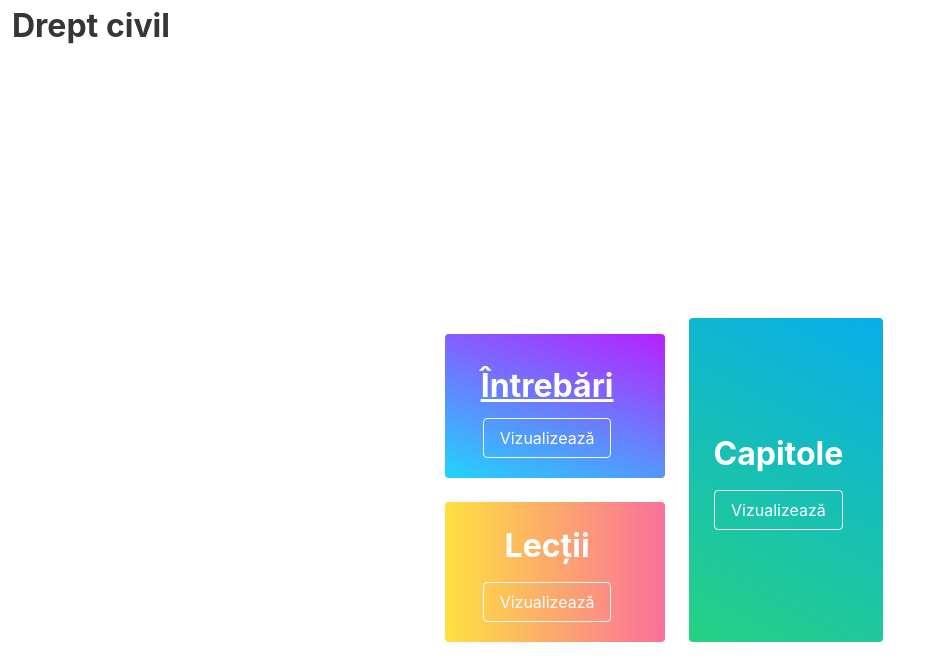
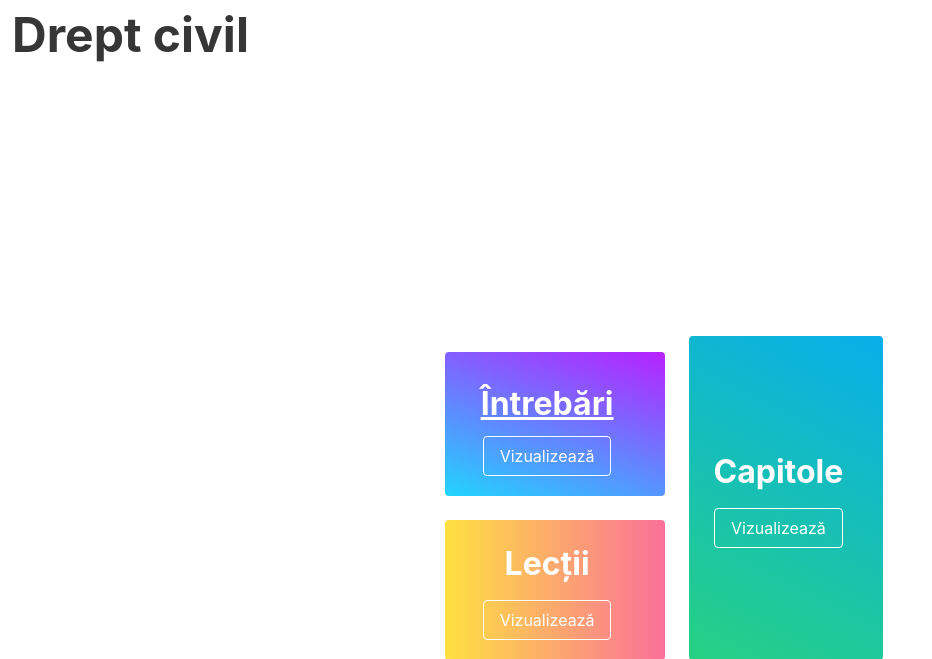
Before and after one commit to cosmin-bianu/dcdashboard, a Django app: template data_management/templates/dashboard.html in a window 1280 px wide. Shown: the top 659 px of the page, without its empty margins (0-932 px from the left). Run offline with Django 3.2, Linux system fonts and the light colour scheme; the template is opened without the code that fills it, so the values that code supplies are empty; some libraries are stand-ins or nearby versions.

Commit message:
Minor fixes

```diff
--- a/data_management/templates/nav.html
+++ b/data_management/templates/nav.html
@@ -1,13 +1,9 @@
 <nav class="navbar" role="navigation" aria-label="main navigation">
   <div class="navbar-brand">
     <a class="navbar-item" href="/">
-      <h1 class="title is-size-3 has-text-weight-bold is-large">
+      <h1 class="title is-size-1 has-text-weight-bold">
           Drept civil
       </h1>
-      {% comment %} <h2 class="subtitle has-text-grey-light has-text-left ml-3">
-          {{ user.get_full_name }}
-      </h2>
-    </a> {% endcomment %}
   </div>
 
   {% if user.is_authenticated %}
@@ -39,6 +35,6 @@
       </div>
     </div>
 
-    {% endif %}
   </div>
+  {% endif %}
 </nav>
```
